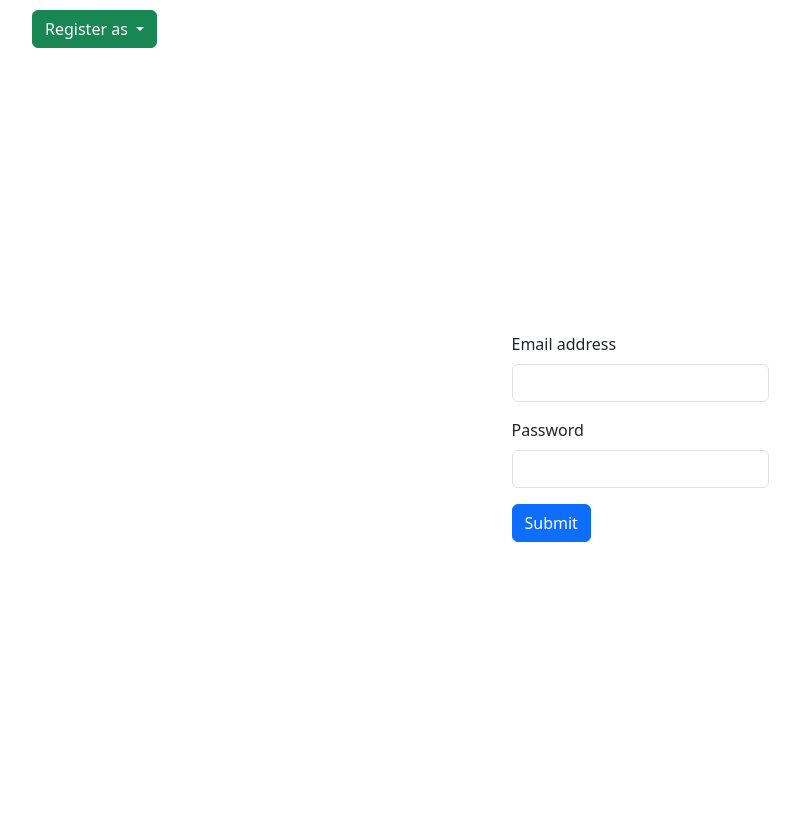
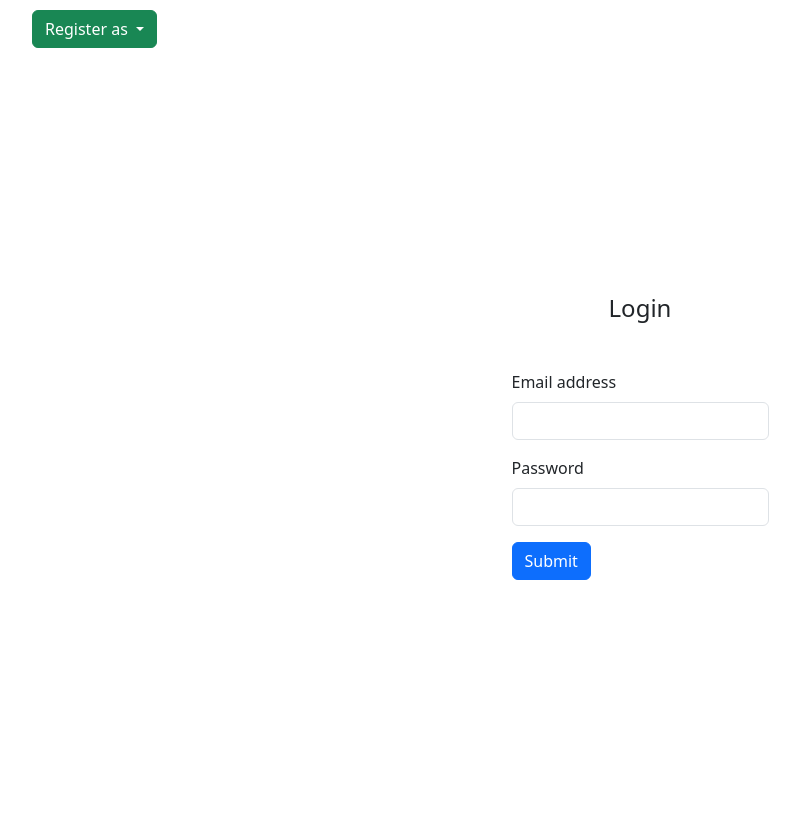
Before and after one commit to Harsh0707005/MAD1Project, a Flask app: page / in a window 1280 px wide. Shown: the whole page, without its empty margins (10-810 px from the left). Run offline with Flask 3, Linux system fonts and the light colour scheme.

Commit message:
Auth Design

```diff
--- a/static/css/login.css
+++ b/static/css/login.css
@@ -30,4 +30,5 @@ nav ul{
     align-items: center;
     height: 100%;
     width: 100%;
+    gap: 40px;
 }
--- a/templates/login.html
+++ b/templates/login.html
@@ -30,6 +30,8 @@
         </nav>
         <div id="formContainer">
 
+            <h4>Login</h4>
+
             <form method="POST">
                 <div class="mb-3">
                     <label for="exampleInputEmail1" class="form-label">Email address</label>
```
